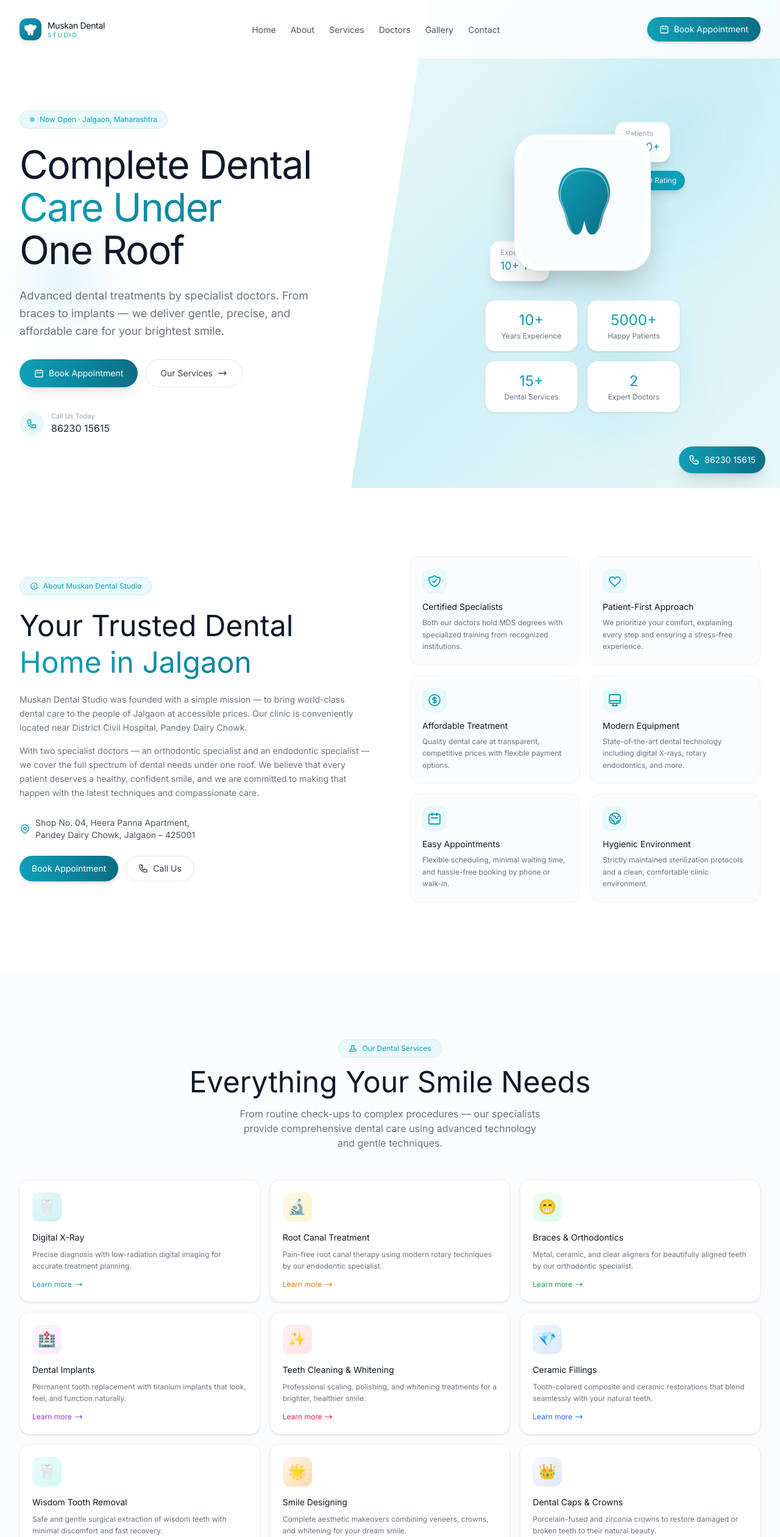
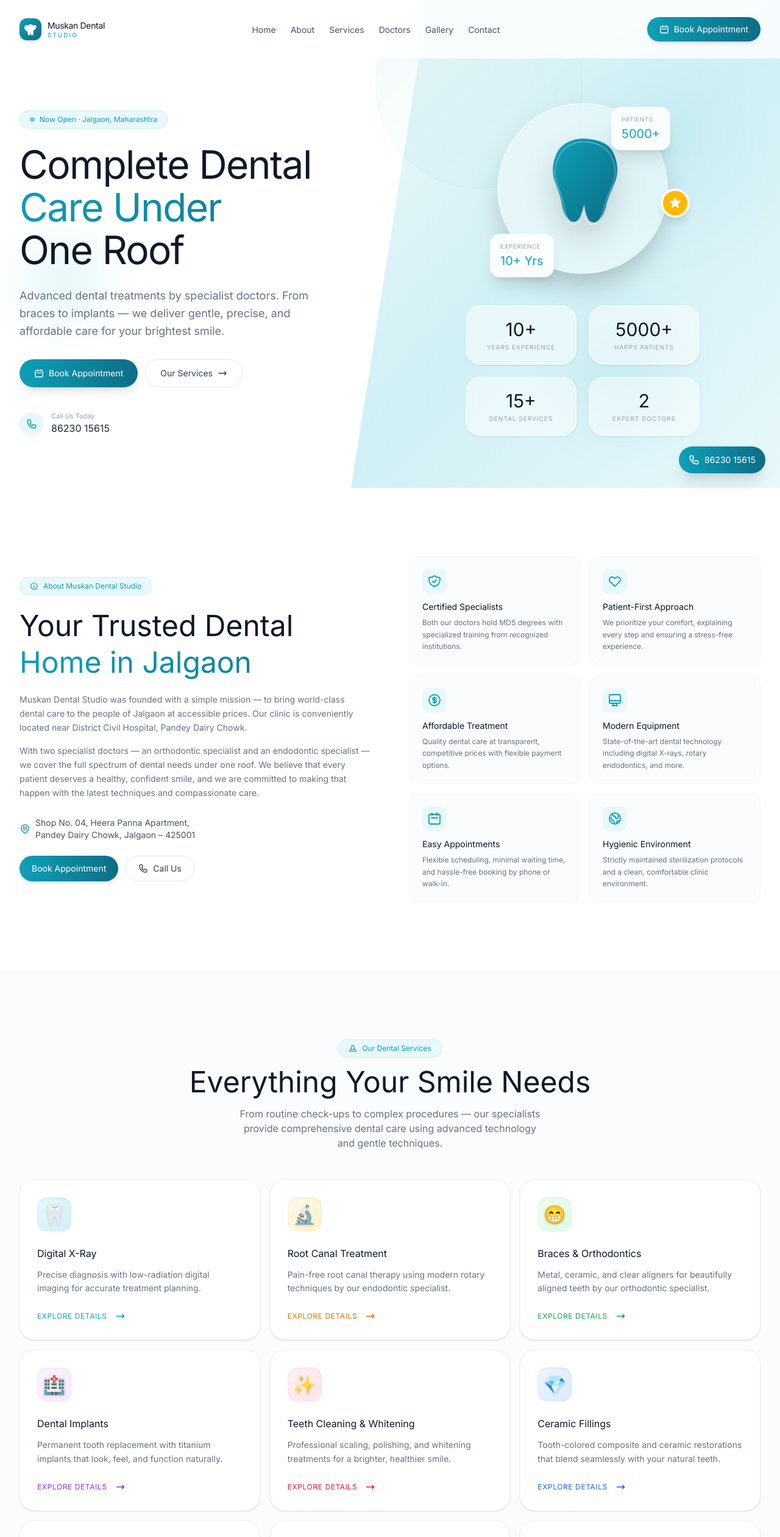
Before and after one commit to DanisheKhan/muskanDentalStudio, a React (Vite) app: page / in a window 1280 px wide. Shown: the top 2520 px of the page at 61% size. Built offline with nearby package versions, Linux system fonts and the light colour scheme.

Commit message:
feat: implement Doctors, Hero, and Services components with custom styling and animations

```diff
--- a/src/components/Hero.jsx
+++ b/src/components/Hero.jsx
@@ -69,7 +69,6 @@
             >
               <a
                 href="#contact"
-                id="hero-book-btn"
                 className="inline-flex items-center gap-2 px-6 py-3 rounded-full bg-gradient-to-r from-[#0ea0b8] to-[#0c6d85] text-white font-600 text-sm shadow-lg hover:shadow-xl hover:scale-105 transition-all duration-200 whitespace-nowrap"
               >
                 <svg xmlns="http://www.w3.org/2000/svg" className="w-4 h-4" fill="none" viewBox="0 0 24 24" stroke="currentColor" strokeWidth={2}>
@@ -79,7 +78,6 @@
               </a>
               <a
                 href="#services"
-                id="hero-services-btn"
                 className="inline-flex items-center gap-2 px-6 py-3 rounded-full bg-white border border-gray-200 text-gray-700 font-600 text-sm hover:border-[#0ea0b8] hover:text-[#0ea0b8] transition-all duration-200 whitespace-nowrap"
               >
                 Our Services
@@ -92,7 +90,6 @@
             {/* Contact quick */}
             <motion.a
               href="tel:8623015615"
-              id="hero-call-link"
               initial={{ opacity: 0 }}
               animate={{ opacity: 1 }}
               transition={{ delay: 0.4 }}
@@ -117,74 +114,91 @@
             transition={{ type: 'spring', stiffness: 80, damping: 20, delay: 0.15 }}
             className="hidden lg:flex flex-col items-center justify-center relative"
           >
-            {/* Main tooth graphic */}
-            <div className="relative group">
-              {/* Outer glow ring */}
-              <div className="absolute -inset-4 bg-gradient-to-br from-[#0ea0b8]/20 to-transparent rounded-full blur-2xl opacity-0 group-hover:opacity-100 transition-opacity duration-700" />
+            {/* Elegant Graphic Panel */}
+            <div className="relative">
+              {/* Circular glass background */}
+              <div className="absolute top-1/2 left-1/2 -translate-x-1/2 -translate-y-1/2 w-[340px] h-[340px] rounded-full bg-gradient-to-br from-[#0ea0b8]/10 to-transparent border border-[#0ea0b8]/10 animate-pulse-slow" />
+              <div className="absolute top-1/2 left-1/2 -translate-x-1/2 -translate-y-1/2 w-[280px] h-[280px] rounded-full bg-white/40 backdrop-blur-3xl border border-white/60 shadow-2xl" />
 
-              <div className="tooth-pulse w-56 h-56 rounded-[2.5rem] bg-white shadow-2xl flex items-center justify-center border border-[#a1e2ec]/20 relative z-10">
-                {/* Inner glass layer */}
-                <div className="absolute inset-2 rounded-[2rem] bg-[#f0fafa]/50 border border-white/80" />
-
-                <svg viewBox="0 0 80 90" className="w-32 h-32 relative z-20" xmlns="http://www.w3.org/2000/svg">
+              <div className="relative z-10 w-64 h-64 flex items-center justify-center">
+                {/* Floating Tooth */}
+                <motion.div
+                  animate={{
+                    y: [0, -12, 0],
+                    rotate: [0, 2, 0]
+                  }}
+                  transition={{
+                    duration: 5,
+                    repeat: Infinity,
+                    ease: 'easeInOut'
+                  }}
+                  className="relative z-20"
+                >
+                  <svg viewBox="0 0 80 90" className="w-40 h-40 drop-shadow-2xl" xmlns="http://www.w3.org/2000/svg">
                     <path d="M40 5C30 5 20 10 16 18 12 26 11 36 14 44 17 52 20 58 22 68 24 76 28 82 33 82c3 0 5-2 7-8l2-8 2 8c2 6 4 8 7 8 5 0 9-6 11-14 2-10 5-16 8-24 3-8 2-18-2-26C65 10 55 5 40 5z"
-                    fill="url(#toothGradient)"/>
+                      fill="url(#heroToothGrad)"/>
                     <defs>
-                    <linearGradient id="toothGradient" x1="0%" y1="0%" x2="100%" y2="100%">
+                      <linearGradient id="heroToothGrad" x1="0%" y1="0%" x2="100%" y2="100%">
                         <stop offset="0%" stopColor="#0ea0b8" />
                         <stop offset="100%" stopColor="#0c6d85" />
                       </linearGradient>
                     </defs>
                     <path d="M40 8C31 8 22 13 18 21 14 29 13 38 16 46 19 54 22 60 24 70 26 78 29 84 34 84c3 0 5.5-2 7-8l1-4 1 4c1.5 6 4 8 7 8 5 0 8-6 10-14 2-10 5-16 8-24 3-8 2-17-2-25C62 13 53 8 40 8z"
-                    fill="none" stroke="white" strokeWidth="1.5" strokeLinecap="round" strokeLinejoin="round" opacity="0.4"/>
+                      fill="none" stroke="white" strokeWidth="1" strokeLinecap="round" strokeLinejoin="round" opacity="0.3"/>
                   </svg>
-              </div>
+                </motion.div>
 
-              {/* Floating badges */}
+                {/* Floating elements around the tooth */}
                 <motion.div
-                animate={{ y: [0, -6, 0] }}
-                transition={{ duration: 3, repeat: Infinity, ease: 'easeInOut' }}
-                className="absolute -top-4 -right-8 bg-white rounded-2xl shadow-lg px-4 py-2.5 border border-gray-100"
+                  animate={{ y: [0, -10, 0] }}
+                  transition={{ duration: 4, repeat: Infinity, ease: 'easeInOut' }}
+                  className="absolute top-0 -right-4 z-30 bg-white/90 backdrop-blur-md rounded-2xl shadow-xl px-4 py-3 border border-white"
                 >
-                <p className="text-xs text-gray-400 font-500">Patients</p>
-                <p className="text-lg font-800 text-[#0ea0b8]">5000+</p>
+                  <p className="text-[10px] text-gray-400 font-700 uppercase tracking-wider mb-0.5">Patients</p>
+                  <p className="text-xl font-900 text-[#0ea0b8]">5000+</p>
                 </motion.div>
 
                 <motion.div
-                animate={{ y: [0, 6, 0] }}
-                transition={{ duration: 3.5, repeat: Infinity, ease: 'easeInOut', delay: 0.5 }}
-                className="absolute -bottom-4 -left-10 bg-white rounded-2xl shadow-lg px-4 py-2.5 border border-gray-100"
+                  animate={{ y: [0, 10, 0] }}
+                  transition={{ duration: 4.5, repeat: Infinity, ease: 'easeInOut', delay: 0.5 }}
+                  className="absolute -bottom-2 -left-6 z-30 bg-white/90 backdrop-blur-md rounded-2xl shadow-xl px-4 py-3 border border-white"
                 >
-                <p className="text-xs text-gray-400 font-500">Experience</p>
-                <p className="text-lg font-800 text-[#0ea0b8]">10+ Yrs</p>
+                  <p className="text-[10px] text-gray-400 font-700 uppercase tracking-wider mb-0.5">Experience</p>
+                  <p className="text-xl font-900 text-[#0ea0b8]">10+ Yrs</p>
                 </motion.div>
 
+                {/* Rating star */}
                 <motion.div
-                animate={{ y: [0, -4, 0] }}
-                transition={{ duration: 4, repeat: Infinity, ease: 'easeInOut', delay: 1 }}
-                className="absolute top-16 -right-14 bg-[#0ea0b8] rounded-2xl shadow-lg px-3.5 py-2 text-white"
+                  initial={{ scale: 0 }}
+                  animate={{ scale: 1 }}
+                  transition={{ type: 'spring', delay: 0.8 }}
+                  className="absolute top-1/2 -right-12 z-30 w-12 h-12 bg-amber-400 rounded-full shadow-lg flex items-center justify-center border-4 border-white"
                 >
-                <div className="flex items-center gap-1.5">
-                  <svg xmlns="http://www.w3.org/2000/svg" className="w-3.5 h-3.5" fill="currentColor" viewBox="0 0 20 20">
+                  <svg xmlns="http://www.w3.org/2000/svg" className="w-6 h-6 text-white" fill="currentColor" viewBox="0 0 20 20">
                     <path d="M9.049 2.927c.3-.921 1.603-.921 1.902 0l1.07 3.292a1 1 0 00.95.69h3.462c.969 0 1.371 1.24.588 1.81l-2.8 2.034a1 1 0 00-.364 1.118l1.07 3.292c.3.921-.755 1.688-1.54 1.118l-2.8-2.034a1 1 0 00-1.175 0l-2.8 2.034c-.784.57-1.838-.197-1.539-1.118l1.07-3.292a1 1 0 00-.364-1.118L2.98 8.72c-.783-.57-.38-1.81.588-1.81h3.461a1 1 0 00.951-.69l1.07-3.292z" />
                   </svg>
-                  <span className="text-xs font-700">4.9 Rating</span>
-                </div>
                 </motion.div>
               </div>
+            </div>
 
-            {/* Stats row */}
-            <div className="mt-12 grid grid-cols-2 gap-4 w-full max-w-xs">
+            {/* Reimagined Stats Grid */}
+            <div className="mt-16 grid grid-cols-2 gap-5 w-full max-w-sm">
               {stats.map((s, i) => (
                 <motion.div
                   key={s.label}
-                  initial={{ opacity: 0, y: 16 }}
+                  initial={{ opacity: 0, y: 20 }}
                   animate={{ opacity: 1, y: 0 }}
-                  transition={{ type: 'spring', stiffness: 100, damping: 20, delay: 0.4 + i * 0.08 }}
-                  className="bg-white rounded-2xl p-4 text-center shadow-sm border border-gray-100 hover:border-[#a1e2ec] transition-colors duration-200"
+                  transition={{ type: 'spring', stiffness: 100, damping: 20, delay: 0.5 + i * 0.1 }}
+                  className="group relative p-5 rounded-3xl bg-white/50 backdrop-blur-sm border border-white hover:border-[#a1e2ec] hover:bg-white transition-all duration-300 shadow-sm hover:shadow-xl"
                 >
-                  <p className="text-2xl font-800 text-[#0ea0b8]">{s.value}</p>
-                  <p className="text-xs text-gray-500 font-500 mt-0.5">{s.label}</p>
+                  <div className="flex flex-col items-center">
+                    <p className="text-3xl font-900 text-gray-900 mb-1 group-hover:text-[#0ea0b8] transition-colors">
+                      {s.value}
+                    </p>
+                    <p className="text-[10px] font-800 text-gray-400 uppercase tracking-widest text-center">
+                      {s.label}
+                    </p>
+                  </div>
                 </motion.div>
               ))}
             </div>
--- a/src/components/Services.jsx
+++ b/src/components/Services.jsx
@@ -89,29 +89,45 @@
         damping: 20,
         delay: index * 0.05
       }}
-      whileHover={{ y: -5, scale: 1.02 }}
+      whileHover={{ y: -8 }}
       id={service.id}
-      className="shine-card group rounded-2xl p-5 bg-white border border-gray-100 hover:border-[#a1e2ec]/30 shadow-sm hover:shadow-xl transition-shadow duration-300 cursor-default"
+      className="group relative rounded-3xl p-7 bg-white border border-gray-100 shadow-sm hover:shadow-2xl hover:border-[#a1e2ec]/20 transition-all duration-500 overflow-hidden"
     >
-      <div className={`w-12 h-12 rounded-xl bg-gradient-to-br ${service.color} flex items-center justify-center text-2xl mb-4 group-hover:scale-110 transition-transform duration-500`}>
-        {service.icon}
+      {/* Decorative card background */}
+      <div className={`absolute -right-8 -top-8 w-32 h-32 rounded-full bg-gradient-to-br ${service.color} opacity-0 group-hover:opacity-20 blur-3xl transition-opacity duration-700`} />
+
+      <div className={`w-14 h-14 rounded-2xl bg-gradient-to-br ${service.color} flex items-center justify-center text-3xl mb-6 shadow-inner group-hover:scale-110 group-hover:rotate-3 transition-transform duration-500`}>
+        <span className="drop-shadow-sm">{service.icon}</span>
       </div>
-      <h3 className="text-sm font-700 text-gray-900 mb-2">{service.title}</h3>
-      <p className="text-xs text-gray-500 leading-relaxed">{service.desc}</p>
-      <div className="mt-3 flex items-center gap-1 text-xs font-600" style={{ color: service.accent }}>
-        <span>Learn more</span>
+
+      <h3 className="text-base font-800 text-gray-900 mb-3 group-hover:text-[#0ea0b8] transition-colors duration-300">
+        {service.title}
+      </h3>
+
+      <p className="text-sm text-gray-500 leading-relaxed mb-6 group-hover:text-gray-600 transition-colors">
+        {service.desc}
+      </p>
+
+      <div className="flex items-center gap-2 text-xs font-700 uppercase tracking-wider" style={{ color: service.accent }}>
+        <span>Explore Details</span>
+        <div className="relative w-5 h-5 flex items-center justify-center">
           <motion.svg
             xmlns="http://www.w3.org/2000/svg"
-          className="w-3.5 h-3.5"
+            className="w-4 h-4"
             fill="none"
             viewBox="0 0 24 24"
             stroke="currentColor"
-          strokeWidth={2}
-          whileHover={{ x: 2 }}
+            strokeWidth={2.5}
+            animate={{ x: [0, 4, 0] }}
+            transition={{ duration: 1.5, repeat: Infinity, ease: 'easeInOut' }}
           >
             <path strokeLinecap="round" strokeLinejoin="round" d="M17 8l4 4m0 0l-4 4m4-4H3" />
           </motion.svg>
         </div>
+      </div>
+
+      {/* Hover progress bar at bottom */}
+      <div className="absolute bottom-0 left-0 h-1 bg-gradient-to-r from-transparent via-[#0ea0b8] to-transparent w-0 group-hover:w-full transition-all duration-700 opacity-30" />
     </motion.div>
   );
 }
--- a/src/index.css
+++ b/src/index.css
@@ -139,3 +139,12 @@
   width: 100%;
   left: 0;
 }
+
+@keyframes pulse-slow {
+  0%, 100% { opacity: 0.5; transform: translate(-50%, -50%) scale(1); }
+  50% { opacity: 0.8; transform: translate(-50%, -50%) scale(1.05); }
+}
+
+.animate-pulse-slow {
+  animation: pulse-slow 6s ease-in-out infinite;
+}
```
Also changed, not shown: src/components/Doctors.jsx (+41 -37 lines). Lines whose indentation alone changed are shown as unchanged.
